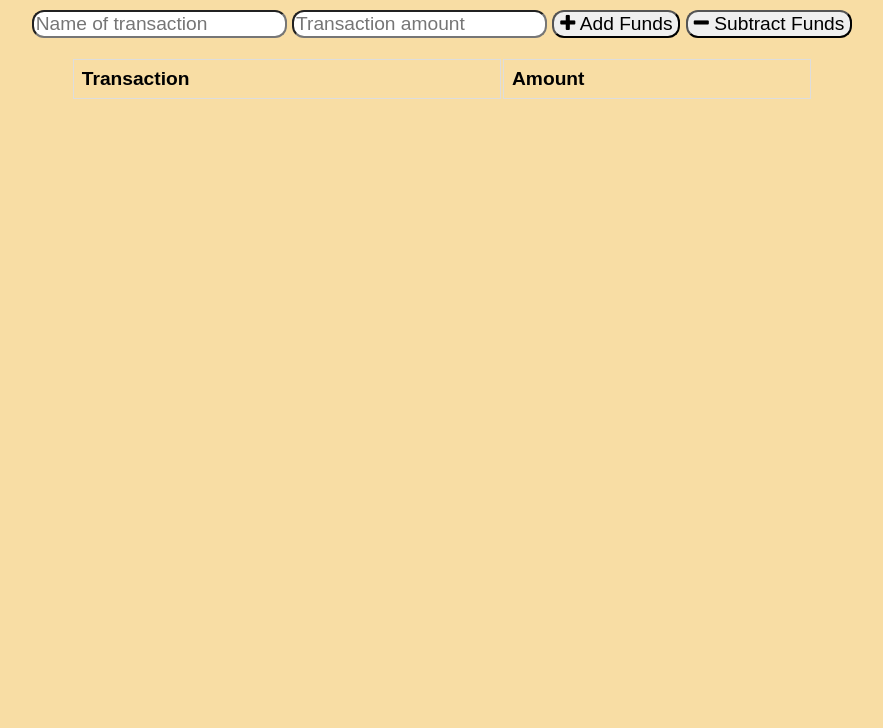
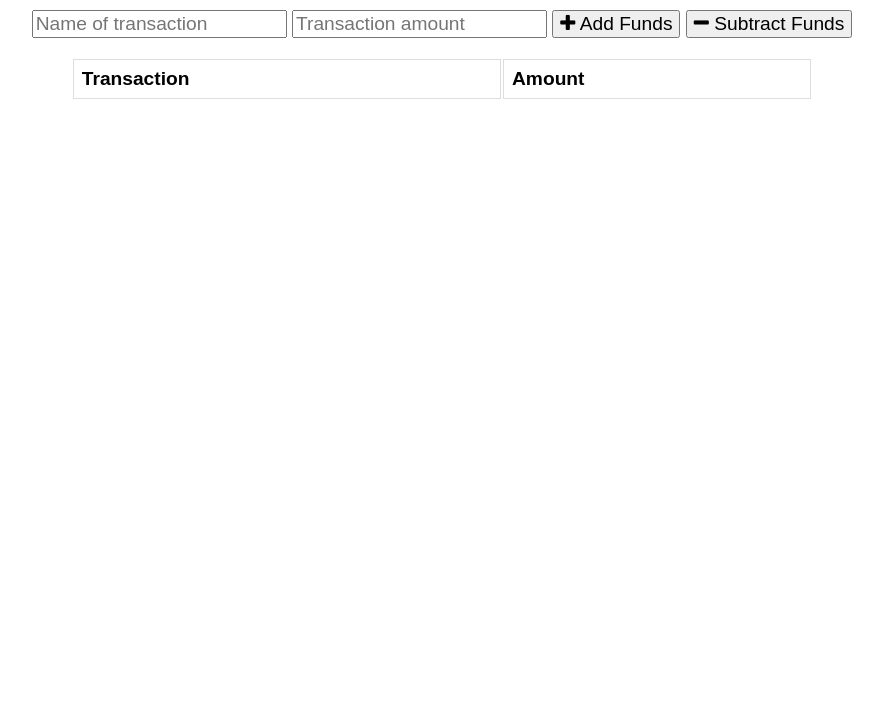
Before and after one commit to tongtongding/Online-Offline-Budget-Trackers, a website: page public/index.html in a window 1280 px wide. Shown: the part 72-800 px from the top of the page, without its empty margins (198-1081 px from the left). Drawn offline with nearby package versions, Linux system fonts and the light colour scheme; no server answers.

Commit message:
fixed typo

```diff
--- a/public/styles.css
+++ b/public/styles.css
@@ -1,13 +1,11 @@
 body {
   font-size: 120%;
   font-family: Arial;
-  background-color: #F8DDA4;
 }
 
 button, input {
   font-size: 100%;
   font-family: Arial;
-  border-radius: 12px;
 }
 
 table {
```
